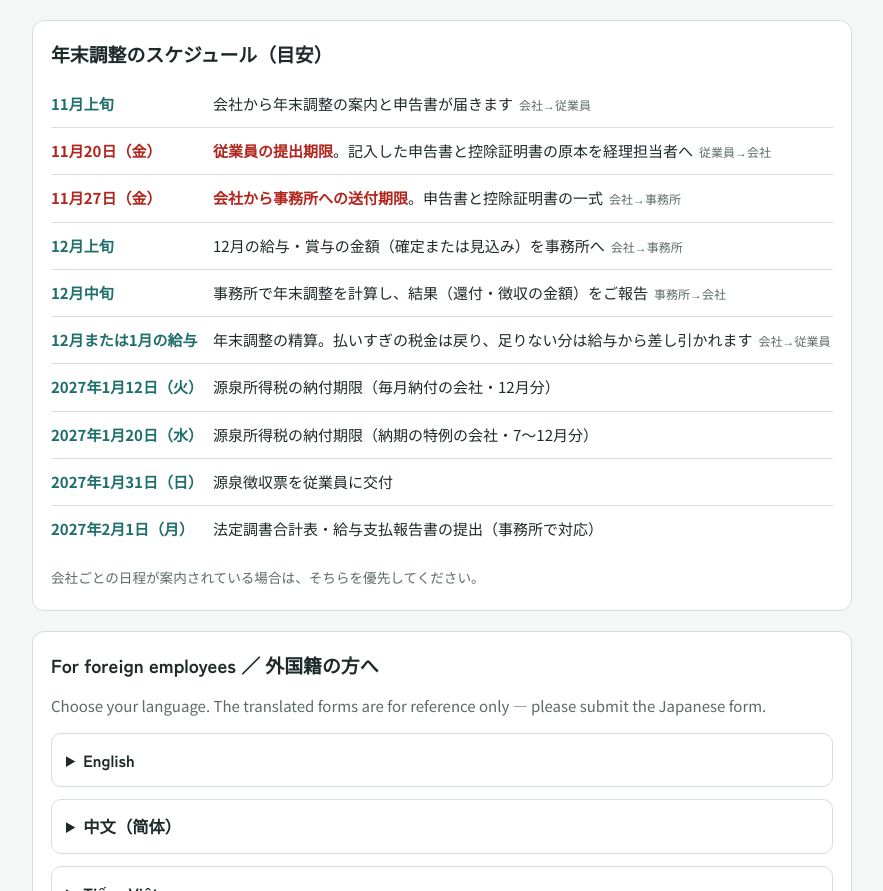
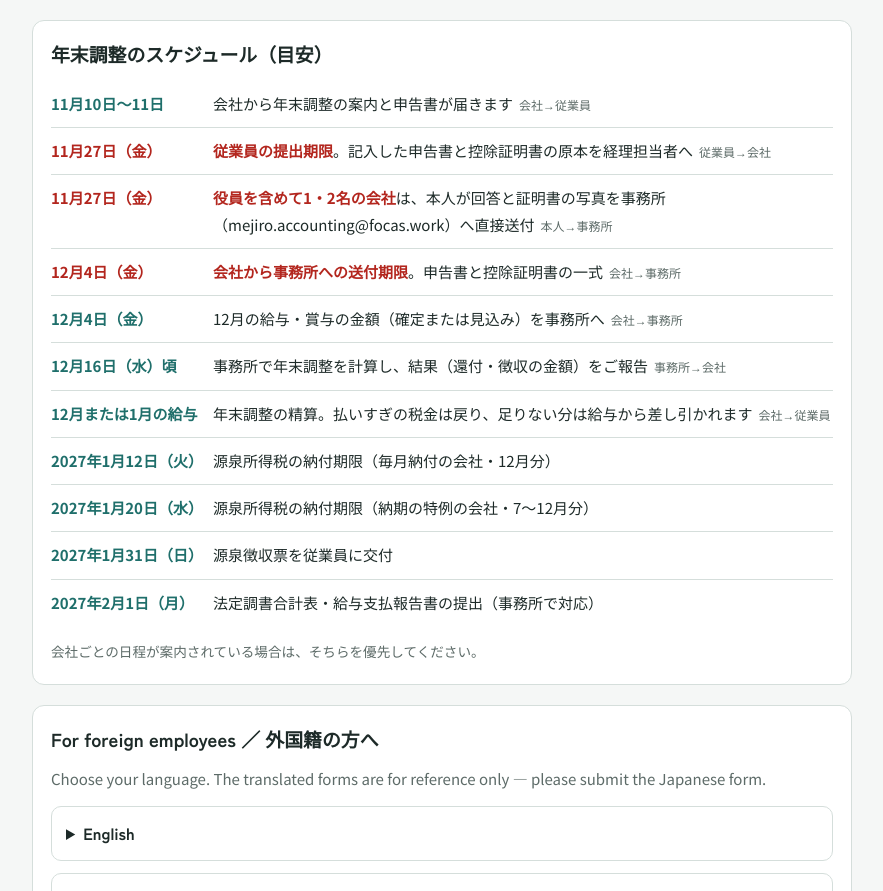
Before and after one commit to mejiro-kaikei1500011/nencho, a plain HTML site: page download.html in a window 1280 px wide. Shown: the part 996-1887 px from the top of the page, without its empty margins (198-1081 px from the left). Drawn offline with Linux system fonts and the light colour scheme.

Commit message:
Add files via upload

```diff
--- a/download.html
+++ b/download.html
@@ -97,11 +97,12 @@ a:focus-visible,summary:focus-visible{outline:3px solid color-mix(in srgb,var(--
 <section class="card" id="schedule">
   <h2>年末調整のスケジュール（目安）</h2>
   <div class="sched">
-    <div class="row"><div class="d">11月上旬</div><div>会社から年末調整の案内と申告書が届きます<span class="who">会社→従業員</span></div></div>
-    <div class="row hot"><div class="d">11月20日（金）</div><div><b>従業員の提出期限</b>。記入した申告書と控除証明書の原本を経理担当者へ<span class="who">従業員→会社</span></div></div>
-    <div class="row hot"><div class="d">11月27日（金）</div><div><b>会社から事務所への送付期限</b>。申告書と控除証明書の一式<span class="who">会社→事務所</span></div></div>
-    <div class="row"><div class="d">12月上旬</div><div>12月の給与・賞与の金額（確定または見込み）を事務所へ<span class="who">会社→事務所</span></div></div>
-    <div class="row"><div class="d">12月中旬</div><div>事務所で年末調整を計算し、結果（還付・徴収の金額）をご報告<span class="who">事務所→会社</span></div></div>
+    <div class="row"><div class="d">11月10日〜11日</div><div>会社から年末調整の案内と申告書が届きます<span class="who">会社→従業員</span></div></div>
+    <div class="row hot"><div class="d">11月27日（金）</div><div><b>従業員の提出期限</b>。記入した申告書と控除証明書の原本を経理担当者へ<span class="who">従業員→会社</span></div></div>
+    <div class="row hot"><div class="d">11月27日（金）</div><div><b>役員を含めて1・2名の会社</b>は、本人が回答と証明書の写真を事務所（mejiro.accounting@focas.work）へ直接送付<span class="who">本人→事務所</span></div></div>
+    <div class="row hot"><div class="d">12月4日（金）</div><div><b>会社から事務所への送付期限</b>。申告書と控除証明書の一式<span class="who">会社→事務所</span></div></div>
+    <div class="row"><div class="d">12月4日（金）</div><div>12月の給与・賞与の金額（確定または見込み）を事務所へ<span class="who">会社→事務所</span></div></div>
+    <div class="row"><div class="d">12月16日（水）頃</div><div>事務所で年末調整を計算し、結果（還付・徴収の金額）をご報告<span class="who">事務所→会社</span></div></div>
     <div class="row"><div class="d">12月または1月の給与</div><div>年末調整の精算。払いすぎの税金は戻り、足りない分は給与から差し引かれます<span class="who">会社→従業員</span></div></div>
     <div class="row"><div class="d">2027年1月12日（火）</div><div>源泉所得税の納付期限（毎月納付の会社・12月分）</div></div>
     <div class="row"><div class="d">2027年1月20日（水）</div><div>源泉所得税の納付期限（納期の特例の会社・7〜12月分）</div></div>
@@ -120,7 +121,7 @@ a:focus-visible,summary:focus-visible{outline:3px solid color-mix(in srgb,var(--
 <p><b>What is the year-end adjustment?</b> Your company recalculates the income tax for the whole year (January–December). If too much tax was withheld from your salary, you get it back; if too little, the difference is deducted from your salary in December or January.</p>
 <p><b>What you need to do</b></p>
 <ul class="plain">
-<li>Submit the forms by the deadline your company gives you (guideline: <b>November 20</b>).</li>
+<li>Submit the forms by the deadline your company gives you (guideline: <b>November 27</b>).</li>
 <li>Write your name in <b>alphabet exactly as on your residence card</b>, and also its <b>katakana</b> reading.</li>
 <li>If you support family members who live <b>outside Japan</b>, you must attach (1) documents proving the family relationship and (2) records of money transfers to them, both with Japanese translations. Family members aged 30–69 living abroad qualify only if they are students, disabled, or you sent them ¥380,000 or more this year.</li>
 <li>Insurance certificates: use the 2026 certificate and write the “declared amount” (expected amount for the whole year).</li>
@@ -133,7 +134,7 @@ a:focus-visible,summary:focus-visible{outline:3px solid color-mix(in srgb,var(--
 <details class="lang" id="zh"><summary>中文（简体）</summary><div class="inner">
 <p><b>什么是年末调整？</b>公司会重新计算您全年（1月至12月）的所得税。多扣的税款会退还给您，少扣的部分会从12月或1月的工资中扣除。</p>
 <ul class="plain">
-<li>请在公司规定的期限前提交（参考：<b>11月20日</b>）。</li>
+<li>请在公司规定的期限前提交（参考：<b>11月27日</b>）。</li>
 <li>姓名请按照<b>在留卡上的英文字母</b>填写，并同时填写<b>片假名</b>读音。</li>
 <li>如果您扶养<b>居住在日本以外</b>的家属，需要提交亲属关系证明文件和汇款证明文件（均需附日文翻译）。居住在国外的30至69岁家属，仅限留学生、残障人士或本年度汇款38万日元以上的情况。</li>
 <li>保险扣除证明书请使用2026年度的，并填写“申告额”（全年预计金额）。</li>
@@ -146,7 +147,7 @@ a:focus-visible,summary:focus-visible{outline:3px solid color-mix(in srgb,var(--
 <details class="lang" id="vi"><summary>Tiếng Việt</summary><div class="inner">
 <p><b>Điều chỉnh cuối năm là gì?</b> Công ty sẽ tính lại thuế thu nhập cả năm (tháng 1 đến tháng 12) của bạn. Nếu bị khấu trừ quá nhiều, bạn sẽ được hoàn lại; nếu thiếu, phần chênh lệch sẽ bị trừ vào lương tháng 12 hoặc tháng 1.</p>
 <ul class="plain">
-<li>Hãy nộp trước hạn công ty thông báo (tham khảo: <b>ngày 20 tháng 11</b>).</li>
+<li>Hãy nộp trước hạn công ty thông báo (tham khảo: <b>ngày 27 tháng 11</b>).</li>
 <li>Viết họ tên bằng <b>chữ cái La-tinh đúng như trên thẻ lưu trú</b>, và ghi thêm cách đọc bằng <b>Katakana</b>.</li>
 <li>Nếu bạn nuôi người thân <b>sống ngoài Nhật Bản</b>, cần nộp giấy tờ chứng minh quan hệ gia đình và giấy tờ chứng minh chuyển tiền (kèm bản dịch tiếng Nhật). Người thân sống ở nước ngoài từ 30 đến 69 tuổi chỉ được tính nếu là du học sinh, người khuyết tật, hoặc bạn đã gửi từ 380.000 yên trở lên trong năm.</li>
 <li>Giấy chứng nhận bảo hiểm phải là của năm 2026, ghi “số tiền khai báo” (dự kiến cả năm).</li>
```
Also changed, not shown: flow.html (+1 -1 lines).
